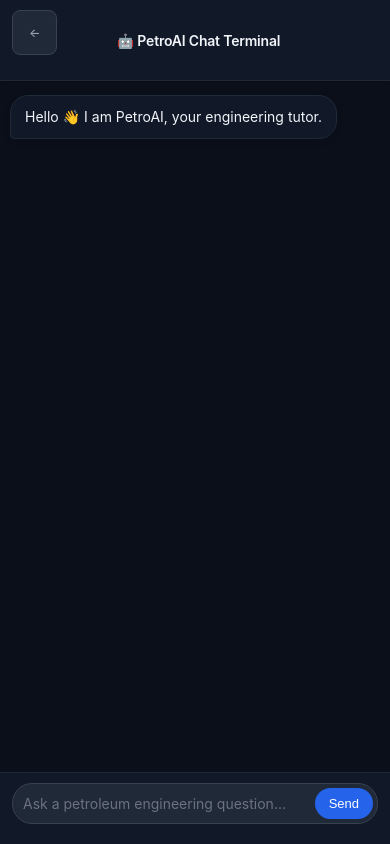
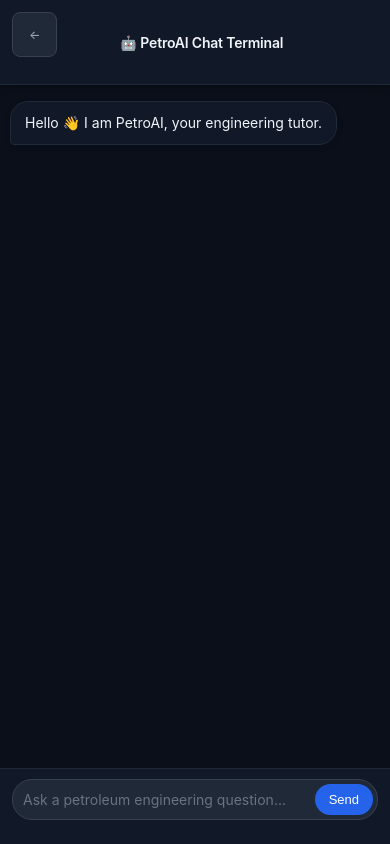
Before and after one commit to djamiloudjamilou821-sketch/Petrol-APP, a Flask app: page /petroai in a window 390 px wide. Run offline with Flask 3, Linux system fonts and the light colour scheme; the visitor is signed in with stand-in values (Sample User, id 1); data that the repository does not hold is empty.

Commit message:
update website

```diff
--- a/templates/petroai.html
+++ b/templates/petroai.html
@@ -30,28 +30,32 @@
         }
 
         /* ==========================================================================
-        TOP NAVIGATION HEADER (FIXED OVERLAP BUG)
+        TOP NAVIGATION HEADER (FIXED PHONE VISIBILITY AND OVERLAP)
         ========================================================================== */
         .header {
             background: #111827;
-            padding: 12px 16px;
+            padding: 14px 16px;
             font-size: 15px;
             font-weight: 600;
             letter-spacing: -0.2px;
             border-bottom: 1px solid #1f2937;
             display: flex;
             align-items: center;
-            justify-content: space-between; /* Pushes back button left and title center */
+            justify-content: space-between;
             flex-shrink: 0;
-            box-shadow: 0 1px 3px rgba(0, 0, 0, 0.2);
+            box-shadow: 0 2px 8px rgba(0, 0, 0, 0.3);
             gap: 12px;
+            position: sticky;
+            top: 0;
+            z-index: 1000;
+            width: 100%;
         }
 
         /* Container helper to keep title centered even with side buttons */
         .header-title {
             flex: 1;
             text-align: center;
-            margin-right: 60px; /* Balances out the width of the back button perfectly */
+            margin-right: 40px; /* Balances out the width of the back button perfectly */
             white-space: nowrap;
             overflow: hidden;
             text-overflow: ellipsis;
@@ -60,6 +64,7 @@
         .top-nav {
             display: flex;
             align-items: center;
+            flex-shrink: 0;
         }
 
         .back-arrow {
@@ -89,7 +94,7 @@
         #chat-box {
             flex: 1;
             overflow-y: auto;
-            padding: 20px 16px;
+            padding: 24px 16px;
             display: flex;
             flex-direction: column;
             gap: 16px;
@@ -233,14 +238,14 @@
         SMALL SMARTPHONE MEDIA RESPONSIVENESS RULES
         ========================================================================== */
         @media (max-width: 480px) {
-            .header { padding: 10px 12px; }
-            .header-title { font-size: 14px; margin-right: 50px; }
+            .header { padding: 12px 12px; }
+            .header-title { font-size: 14px; margin-right: 44px; }
             .back-arrow { padding: 5px 10px; font-size: 12px; }
 
             .bubble { max-width: 90%; font-size: 14px; padding: 10px 14px; }
-            #chat-box { padding: 14px 10px; gap: 12px; }
+            #chat-box { padding: 16px 10px; gap: 12px; }
 
-            .footer-container { padding: 10px 12px 20px 12px; }
+            .footer-container { padding: 10px 12px 24px 12px; } /* ⚡ Extra bottom spacing protection */
             .input-area { padding: 3px 4px 3px 10px; border-radius: 20px; }
             #question { font-size: 14px; padding: 8px 0; }
             button { padding: 8px 14px; font-size: 13px; border-radius: 16px; }
@@ -255,6 +260,7 @@
     </div>
     <div class="header-title">🤖 PetroAI Chat Terminal</div>
 </div>
+
 <div id="chat-box">
     <div class="bubble-wrapper ai-wrapper">
         <div class="bubble ai ai-content">
```
